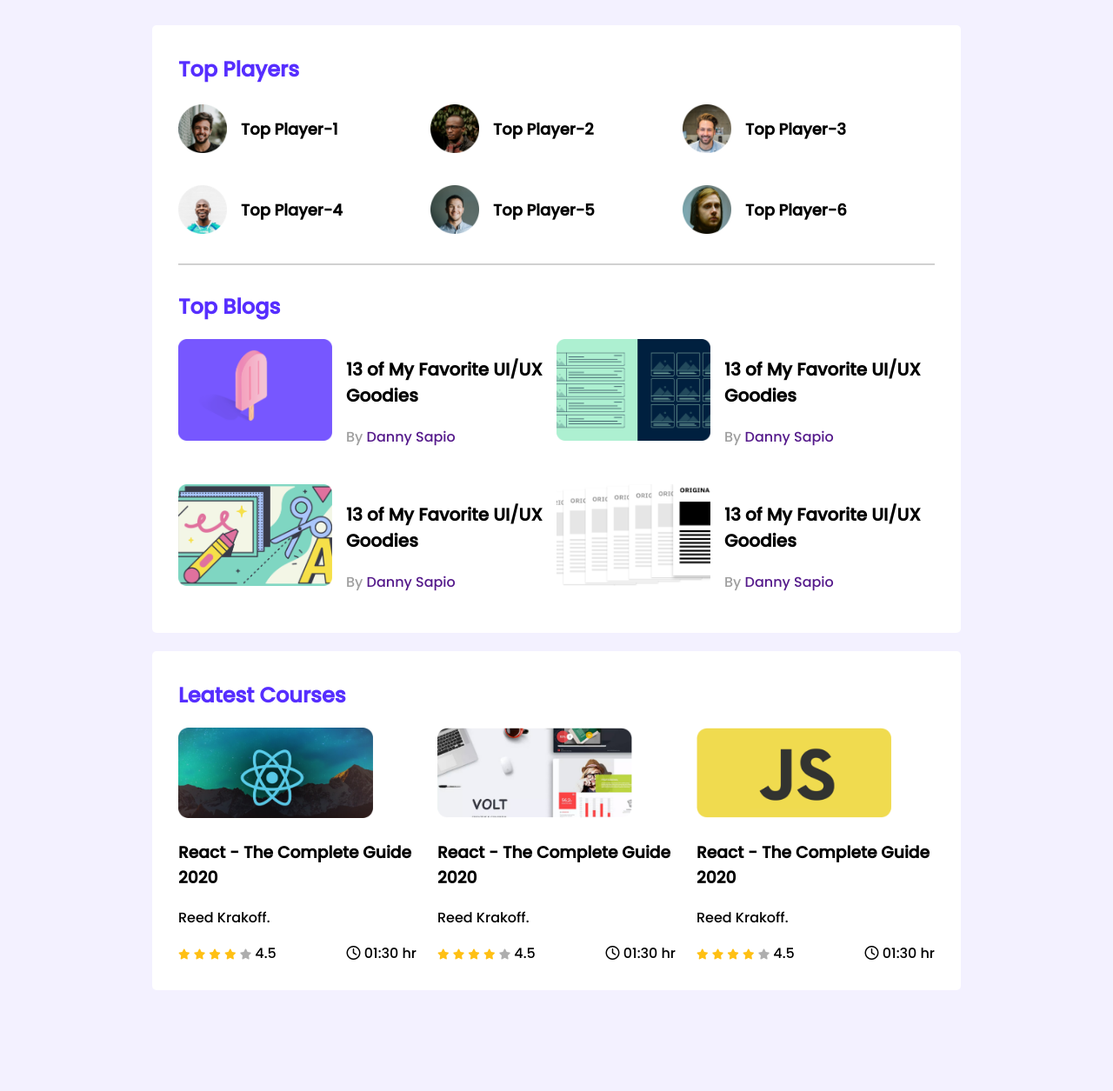
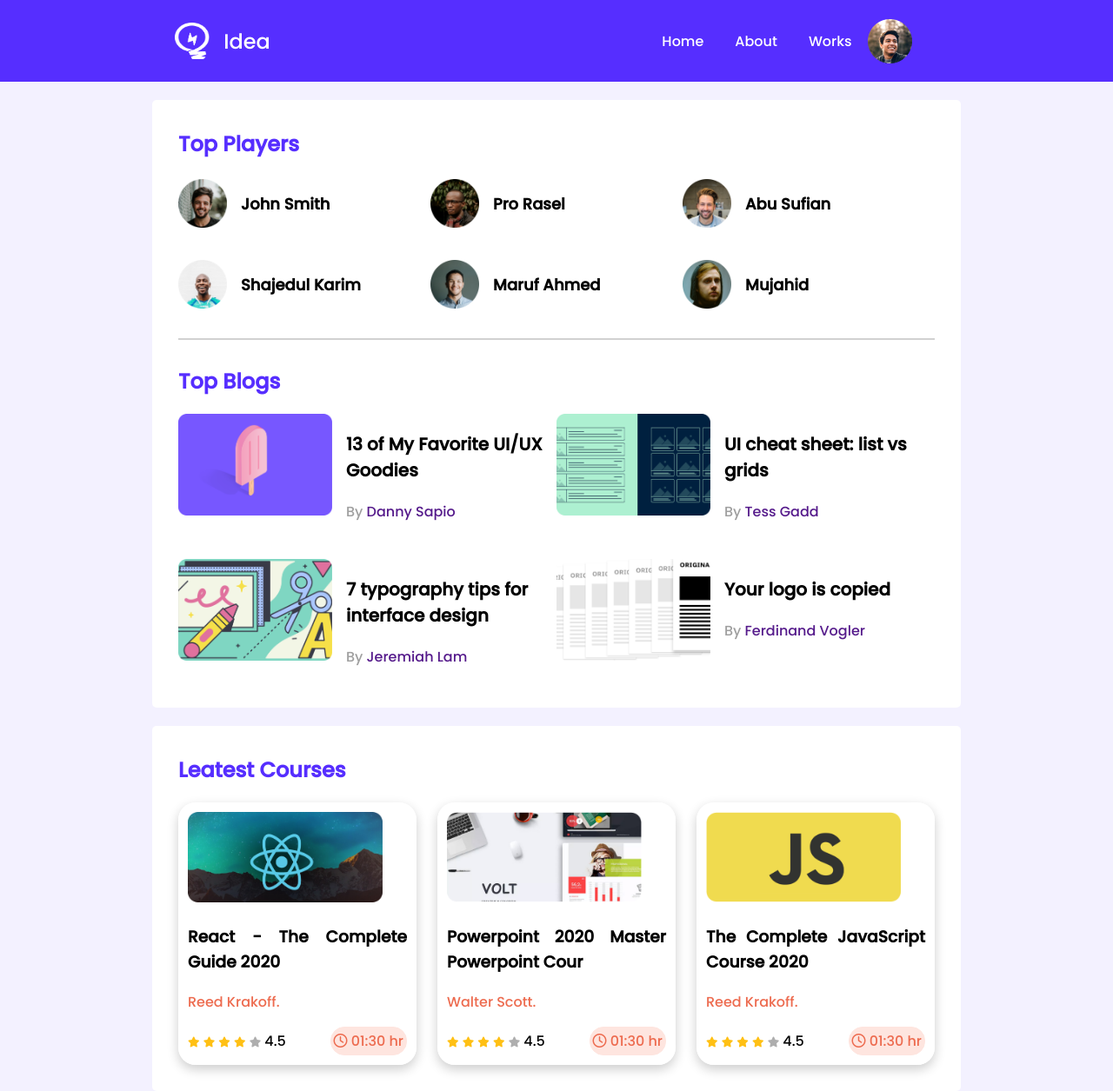
Before and after one commit to Mohammademon02/leader-board-css3, a plain HTML site: page index.html in a window 1280 px wide. Shown: the whole page at 87% size. Before the commit the page ends 1147 px from the top, so only its background shows below. Drawn offline with Linux system fonts and the light colour scheme.

Commit message:
header section added

```diff
--- a/index.html
+++ b/index.html
@@ -13,7 +13,20 @@
 <body>
     <!-- header start -->
     <header>
-
+        <nav>
+            <div class="nav-container">
+                <span class="nav-logo">
+                    <img src="images/icons/logo.png" alt="">
+                    <p class="logo-title">Idea</p>
+                </span>
+                <span class="nav-menu">
+                    <a href="">Home</a>
+                    <a href="">About</a>
+                    <a href="">Works</a>
+                    <img src="images/icons/profile.png" alt="">
+                </span>
+            </div>
+        </nav>
     </header>
     <!-- header end -->
     <main>
@@ -25,27 +38,27 @@
                 <div class="players">
                     <div class="player">
                         <img src="images/players/player-1.png" alt="">
-                        <h3 class="player-name">Top Player-1</h3>
+                        <h3 class="player-name">John Smith</h3>
                     </div>
                     <div class="player">
                         <img src="images/players/player-2.png" alt="">
-                        <h3 class="player-name">Top Player-2</h3>
+                        <h3 class="player-name">Pro Rasel</h3>
                     </div>
                     <div class="player">
                         <img src="images/players/player-3.png" alt="">
-                        <h3 class="player-name">Top Player-3</h3>
+                        <h3 class="player-name">Abu Sufian</h3>
                     </div>
                     <div class="player">
                         <img src="images/players/player-4.png" alt="">
-                        <h3 class="player-name">Top Player-4</h3>
+                        <h3 class="player-name">Shajedul Karim</h3>
                     </div>
                     <div class="player">
                         <img src="images/players/player-5.png" alt="">
-                        <h3 class="player-name">Top Player-5</h3>
+                        <h3 class="player-name">Maruf Ahmed</h3>
                     </div>
                     <div class="player">
                         <img src="images/players/player-6.png" alt="">
-                        <h3 class="player-name">Top Player-6</h3>
+                        <h3 class="player-name">Mujahid</h3>
                     </div>
                 </div>
             </div>
@@ -69,8 +82,8 @@
                             <img src="images/blogs/blog-2.png" alt="">
                         </div>
                         <div class="blog-info">
-                            <h3 class="blog-title">13 of My Favorite UI/UX Goodies</h3>
-                            <p class="blog-author">By <a href="">Danny Sapio</a></p>
+                            <h3 class="blog-title">UI cheat sheet: list vs grids</h3>
+                            <p class="blog-author">By <a href="">Tess Gadd</a></p>
                         </div>
                     </article>
                     <article class="blog">
@@ -78,8 +91,8 @@
                             <img src="images/blogs/blog-3.png" alt="">
                         </div>
                         <div class="blog-info">
-                            <h3 class="blog-title">13 of My Favorite UI/UX Goodies</h3>
-                            <p class="blog-author">By <a href="">Danny Sapio</a></p>
+                            <h3 class="blog-title">7 typography tips for interface design</h3>
+                            <p class="blog-author">By <a href="">Jeremiah Lam</a></p>
                         </div>
                     </article>
                     <article class="blog">
@@ -87,8 +100,8 @@
                             <img src="images/blogs/blog-4.png" alt="">
                         </div>
                         <div class="blog-info">
-                            <h3 class="blog-title">13 of My Favorite UI/UX Goodies</h3>
-                            <p class="blog-author">By <a href="">Danny Sapio</a></p>
+                            <h3 class="blog-title">Your logo is copied</h3>
+                            <p class="blog-author">By <a href="">Ferdinand Vogler</a></p>
                         </div>
                     </article>
                 </div>
@@ -116,7 +129,7 @@
                             </div>
                             <div class="course-duration">
                                 <i class="fa-regular fa-clock"></i>
-                                01:30 hr
+                                <span class="course-author">01:30 hr</span>
                             </div>
                         </div>
                     </div>
@@ -126,7 +139,30 @@
                     <img src="images/courses/course-2.png" alt="">
                     </div>
                     <div class="course-detail">
-                        <h3 class="course-title"> React - The Complete Guide 2020</h3>
+                        <h3 class="course-title">Powerpoint 2020 Master Powerpoint Cour</h3>
+                        <p class="course-author">Walter Scott.</p>
+                        <div class="course-info">
+                            <div>
+                                <i class="fa-solid fa-star filled"></i>
+                                <i class="fa-solid fa-star filled"></i>
+                                <i class="fa-solid fa-star filled"></i>
+                                <i class="fa-solid fa-star filled"></i>
+                                <i class="fa-solid fa-star empty"></i>
+                                <span>4.5</span>
+                            </div>
+                            <div class="course-duration">
+                                <i class="fa-regular fa-clock"></i>
+                                <span class="course-author">01:30 hr</span>
+                            </div>
+                        </div>
+                    </div>
+               </div>
+               <div class="course">
+                    <div class="course-banner">
+                    <img src="images/courses/course-3.png" alt="">
+                    </div>
+                    <div class="course-detail">
+                        <h3 class="course-title"> The Complete JavaScript Course 2020</h3>
                         <p class="course-author">Reed Krakoff.</p>
                         <div class="course-info">
                             <div>
@@ -139,30 +175,7 @@
                             </div>
                             <div class="course-duration">
                                 <i class="fa-regular fa-clock"></i>
-                                01:30 hr
-                            </div>
-                        </div>
-                    </div>
-               </div>
-               <div class="course">
-                    <div class="course-banner">
-                    <img src="images/courses/course-3.png" alt="">
-                    </div>
-                    <div class="course-detail">
-                        <h3 class="course-title"> React - The Complete Guide 2020</h3>
-                        <p class="course-author">Reed Krakoff.</p>
-                        <div class="course-info">
-                            <div>
-                                <i class="fa-solid fa-star filled"></i>
-                                <i class="fa-solid fa-star filled"></i>
-                                <i class="fa-solid fa-star filled"></i>
-                                <i class="fa-solid fa-star filled"></i>
-                                <i class="fa-solid fa-star empty"></i>
-                                <span>4.5</span>
-                            </div>
-                            <div class="course-duration">
-                                <i class="fa-regular fa-clock"></i>
-                                01:30 hr
+                                <span class="course-author">01:30 hr</span>
                             </div>
                         </div>
                     </div>
--- a/style.css
+++ b/style.css
@@ -11,6 +11,8 @@
    -------------- */
 
 body{
+    margin: 0;
+    padding: 0;
     font-family: 'Poppins', sans-serif;
     background-color: #F3F1FF;
 }
@@ -26,6 +28,45 @@ main{
     padding: 30px;
     border-radius: 5px;
     margin-top: 21px;
+}
+
+
+/*----------------
+navigation style
+------------------*/
+
+.nav-container{
+    width: 100%;
+    height: 94px;
+    background-color: #562EFF;
+    display: flex;
+}
+.nav-logo{
+    width: 40%;
+    display: flex;
+    justify-content: center;
+    align-items: center;
+}
+.nav-logo img{
+    width: 40px;
+    height: 42px;
+}
+.logo-title{
+    font-size: 24px;
+    margin-left: 16px;
+    color: #FFFFFF;
+}
+.nav-menu{
+    width: 60%;
+    display: flex;
+    justify-content: center;
+    align-items: center;
+}
+.nav-menu a{
+    font-size: 16px;
+    margin: 0 18px;
+    text-decoration: none;
+    color: #FFFFFF;
 }
 
 /* ------------------
@@ -106,9 +147,22 @@ hr{
     grid-template-columns: repeat(3, 1fr);
     grid-column-gap: 24px;
  }
+ .course{
+
+    padding: 10px;
+    border: 1px solid #FFFFFF;
+    border-radius: 20px;
+    box-shadow: 0px 5px 13px rgb(0 0 0 / 20%)
+ }
  .course .course-banner img{
     width: 224px;
     height: 104px;
+ }
+ .course-title{
+    text-align: justify;
+ }
+ .course-author{
+    color: #ED6B4F;
  }
  .course-info{
     display: flex;
@@ -123,6 +177,15 @@ hr{
  }
  .fa-star.empty{
     color: #AEAEAE;
+ }
+ .course-duration{
+    padding: 3px;
+    background-color: #FEE5DF;
+    border: 1px solid #FEE5DF;
+    border-radius: 16px;
+ }
+ .fa-clock{
+    color: #ED6B4F;
  }
 
 
@@ -152,5 +215,6 @@ hr{
     }
     .players{
         grid-template-columns: repeat(2, 1fr);
+
     }
 }
```
